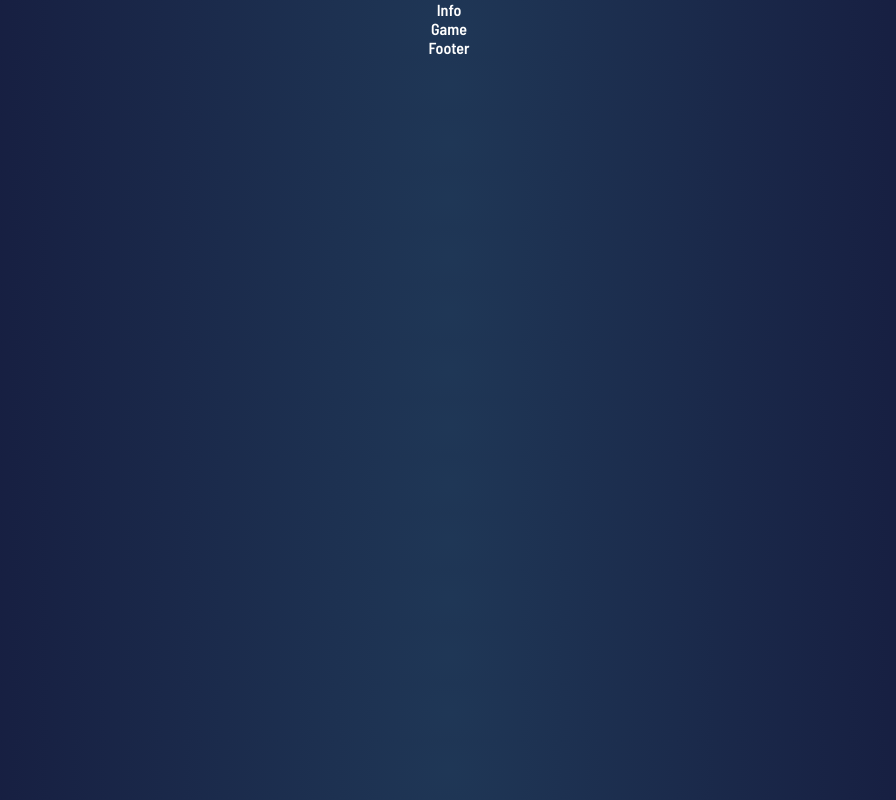
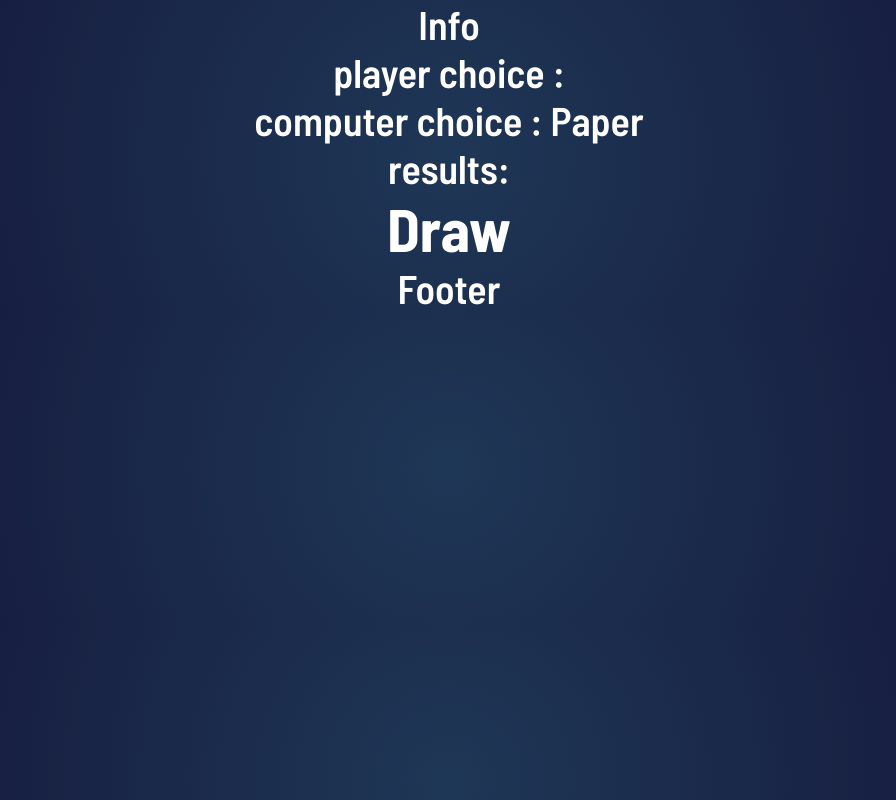
Before and after one commit to Eniola676/Rock_Paper-Scissors, a React (Vite) app: page /game in a window 1280 px wide. Shown: the whole page, without its empty margins (191-1087 px from the left). Built offline with nearby package versions, Linux system fonts and the light colour scheme.

Commit message:
Game logic

```diff
--- a/package.json
+++ b/package.json
@@ -1,10 +1,10 @@
 {
   "name": "rock_paper_scissors",
   "version": "1.0.0",
-  "description": "",
+  "description": "Simple rock paper and scissors game with react.js",
   "main": "index.js",
   "keywords": [],
-  "author": "",
+  "author": "Oluwatobi Ojetoyinbo",
   "license": "ISC",
   "scripts": {
     "clean": "rm dist/bundle.js",
--- a/src/App.js
+++ b/src/App.js
@@ -19,7 +19,7 @@ const App = () => {
       <Routes>
         <Route path="/" element={<Play setChoice={setChoice}/>} />
         <Route path="game" element={<Game score={score} choice={choice}/>}  setScore={setScore}/>
-        <Route path="modal" element={<Modal />} />
+        <Route path="Modal" element={<Modal />} />
       </Routes>
 
     </div>
--- a/src/components/Game.js
+++ b/src/components/Game.js
@@ -1,9 +1,67 @@
-import React from 'react'
+import React,{useEffect,useState} from 'react';
 
-const Game = () => {
-  return (
-    <div>Game</div>
+const Game = ({score, choice,setScore,setChoice }) => {
+
+
+  // initialize states..
+  const[compChoice,setCompChoice]= useState("");  // state for computers choice
+  const[Playerwin,setPlayerwin]= useState(""); // state for player to win
+
+  // logic of the computer's choice
+  const compChoiceProcess =()=>{
+    const choices =["Rock","Paper","Scissors"];
+    setCompChoice(choices[Math.floor(Math.random()*3)]); // randomize computers choice
+  }
+
+  // selct computer's choice after the game component loads
+  useEffect(() => {
+    compChoiceProcess();
+  },[])
+
+  // Results
+  const results=()=>{
+    if (choice==="Rock" && compChoice==="Scissors") {
+      setPlayerwin("Win")
+      setScore(score=>score+1)
+    } else if (choice==="Rock" && compChoice==="Paper") {
+      setPlayerwin("Lost")
+      setScore(score=>score-1)
+    } else if (choice==="Paper" && compChoice==="Scissors") {
+      setPlayerwin("Lost")
+      setScore(score=>score+1)
+    } else if (choice==="Paper" && compChoice==="Rock") {
+      setPlayerwin("Win")
+      setScore(score=>score-1)
+    } else if (choice==="Scissors" && compChoice==="Paper") {
+      setPlayerwin("Win")
+      setScore(score=>score+1)
+    } else if (choice==="Scissors" && compChoice==="Rock") {
+      setPlayerwin("Lost")
+      setScore(score=>score-1)
+    } else {
+      setPlayerwin("Draw")
+
+    }
+  }
+  // Display result after the game component loads
+  useEffect(() => {
+    results();
+  },[compChoice])
+
+
+    return (
+
+    <div className="game">
+      {/* Display players choice and computers choice and results  */}
+      player choice : {choice} <br/>
+      computer choice : {compChoice} <br/>
+      results:
+      {Playerwin==="Win" && <h2>You Win😎</h2>}
+      {Playerwin==="Draw" && <h2>Draw</h2>}
+      {Playerwin==="Lost" && <h2>You Lost😪</h2>}
+
+    </div>
   )
-}
+};
 
 export default Game
--- a/src/components/Play.js
+++ b/src/components/Play.js
@@ -1,33 +1,35 @@
 import React from 'react';
-import Link from 'react-router-dom';
-import Game from './Game';
+import {Link} from 'react-router-dom';
+
 
 const Play = (
-  setChoice
+  {setChoice}
 ) => {
 
 
-  const select =()=>{
+  const select =(e)=>{
     setChoice(e.target.dataset.id);
   }
 
   return (
     <div className="play">
+
       <Link to ="/game">
-        <div data-id="paper" className="icon icon--rock" onClick={select}>
+        <div data-id="Rock" className="icon icon--rock" onClick={select}>
           Rock
         </div>
       </Link>
       <Link to ="/game">
-        <div data-id="paper" className="icon icon--paper" onClick={select}>
+        <div data-id="Paper" className="icon icon--paper" onClick={select}>
           Paper
         </div>
       </Link>
       <Link to ="/game">
-        <div data-id="paper" className="icon icon--scissors" onClick={select}>
+        <div data-id="Scissors" className="icon icon--scissors" onClick={select}>
           Scissors
         </div>
       </Link>
+
 
     </div>
   )
--- a/src/index.html
+++ b/src/index.html
@@ -1,7 +1,7 @@
 <!DOCTYPE html>
 <html>
     <head>
-        <title>Empty project</title>
+        <title>Rock Paper Scissors</title>
         <meta charset="utf-8">
     </head>
     <body>
--- a/src/scss/_global.scss
+++ b/src/scss/_global.scss
@@ -12,5 +12,11 @@ body{
     color: white;
     text-align: center;
     box-sizing: border-box;
+    font-size: 2.5rem;
 
-};
+}
+
+a{
+    color: white;
+
+}
```
Also changed, not shown: 6 other files (tests, documents, lock files or other folders).
